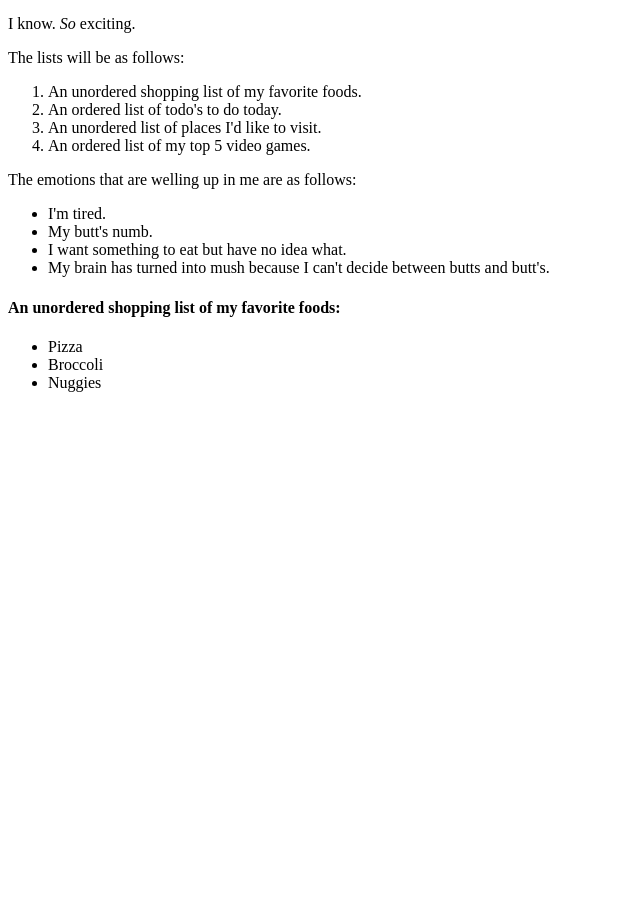
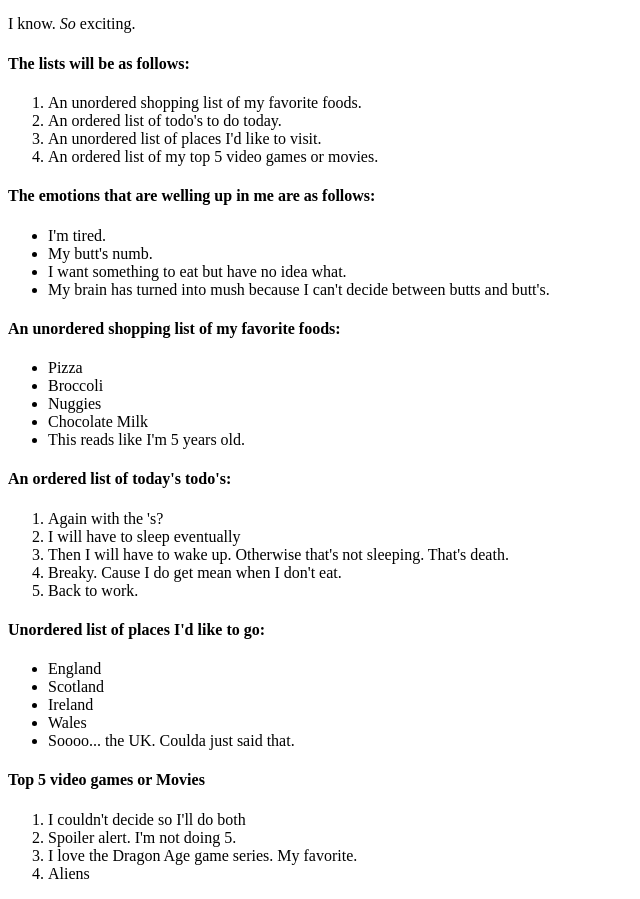
Before and after one commit to Queisme/2nd-repos, a plain HTML site: page pagefour.html in a window 1280 px wide. Shown: the part 44-943 px from the top of the page, without its empty margins (0-640 px from the left). Before the commit the page ends 800 px from the top, so only its background shows below. Drawn offline with Linux system fonts and the light colour scheme.

Commit message:
Add pagefour.html

```diff
--- a/pagefour.html
+++ b/pagefour.html
@@ -8,15 +8,15 @@
         <h3>This page is all about <strong>Lists</strong>.</h3>
             <p>I know. <em>So</em> exciting.</p>
 
-            <p>The lists will be as follows:</p>
+        <h4>The lists will be as follows:</h4>
                 <ol>
                     <li>An unordered shopping list of my favorite foods.</li>
                     <li>An ordered list of todo's to do today.</li>
                     <li>An unordered list of places I'd like to visit.</li>
-                    <li>An ordered list of my top 5 video games.</li>
+                    <li>An ordered list of my top 5 video games or movies.</li>
                 </ol>
 
-            <p>The emotions that are welling up in me are as follows:</p>
+        <h4>The emotions that are welling up in me are as follows:</h4>
                 <ul>
                     <li>I'm tired.</li>
                     <li>My butt's numb.</li>
@@ -29,7 +29,32 @@
                     <li>Pizza</li>
                     <li>Broccoli</li>
                     <li>Nuggies</li>
+                    <li>Chocolate Milk</li>
+                    <li>This reads like I'm 5 years old.</li>
                 </ul>
+        <h4>An ordered list of today's todo's:</h4>
+                <ol>
+                    <li>Again with the 's?</li>
+                    <li>I will have to sleep eventually</li>
+                    <li>Then I will have to wake up. Otherwise that's not sleeping. That's death.</li>
+                    <li>Breaky. Cause I do get mean when I don't eat.</li>
+                    <li>Back to work.</li>
+                </ol>
+        <h4>Unordered list of places I'd like to go:</h4>
+                <ul>
+                    <li>England</li>
+                    <li>Scotland</li>
+                    <li>Ireland</li>
+                    <li>Wales</li>
+                    <li>Soooo... the UK. Coulda just said that.</li>
+                </ul>
+        <h4>Top 5 video games or Movies</h4>
+                <ol>
+                    <li>I couldn't decide so I'll do both</li>
+                    <li>Spoiler alert. I'm not doing 5.</li>
+                    <li>I love the Dragon Age game series. My favorite.</li>
+                    <li>Aliens</li>
+                </ol>
 
     </body>
 </html>
```
